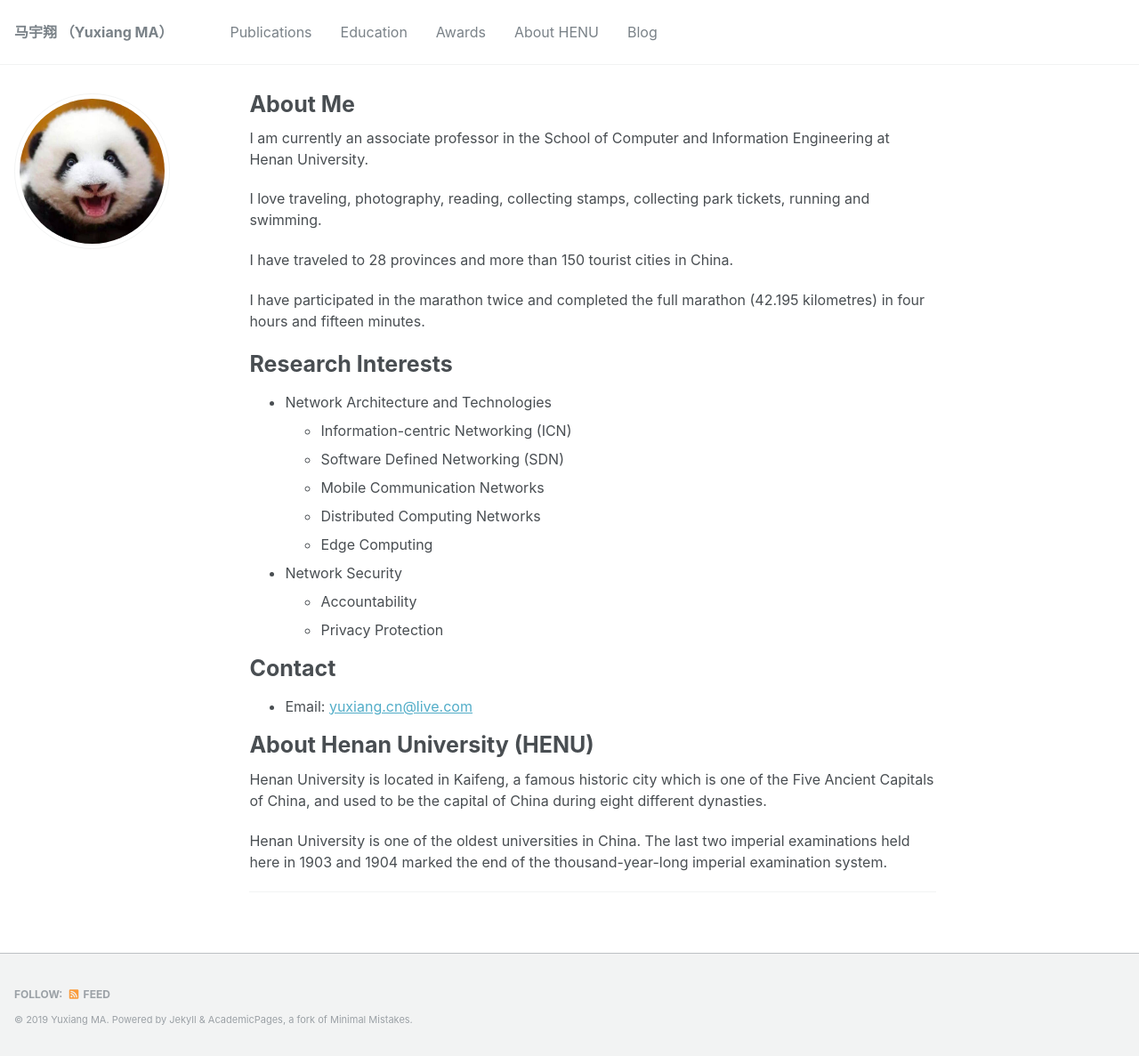
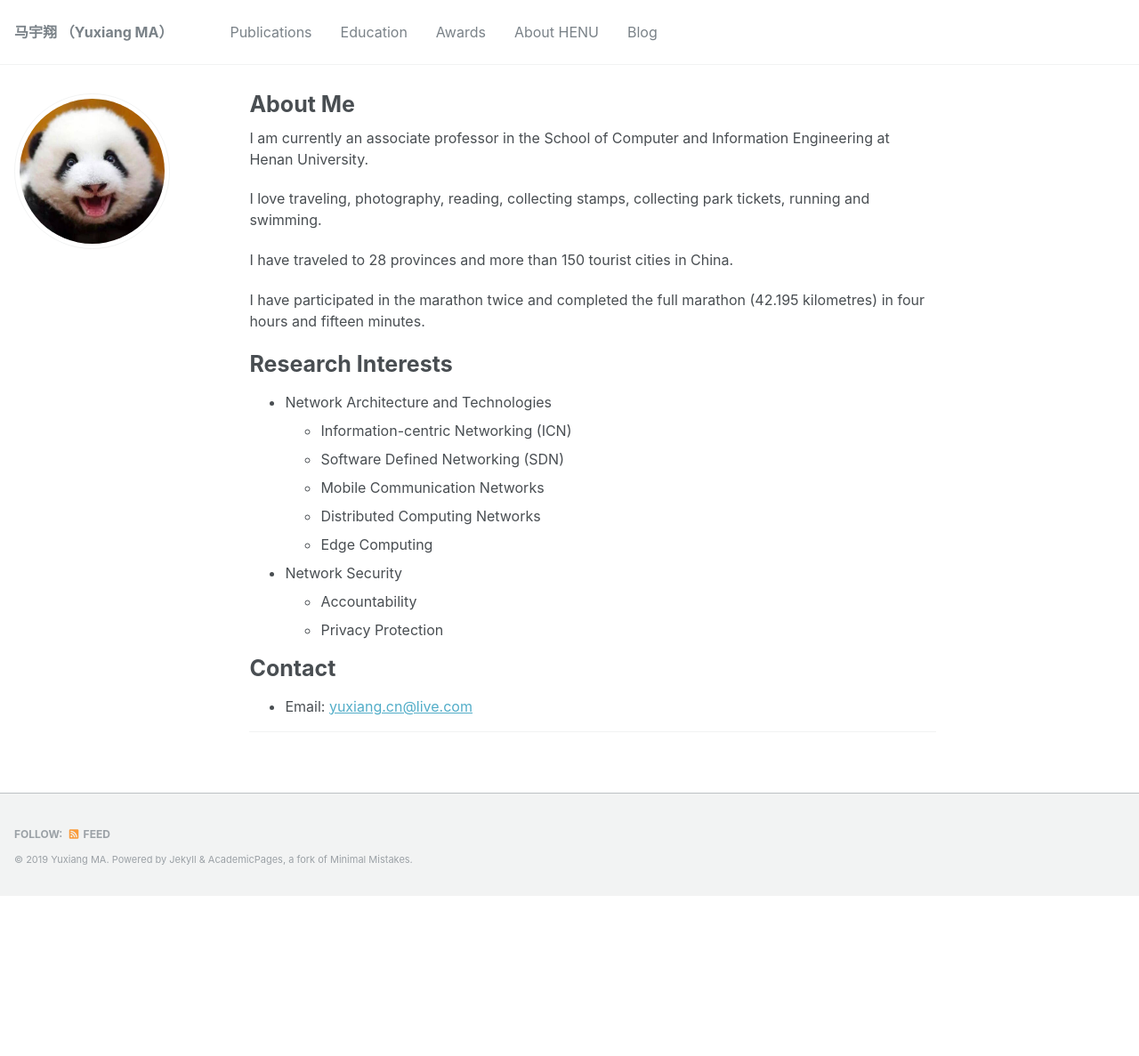
Before and after one commit to MaYuxiang/mayuxiang.github.io, a Jekyll site: the page built from _pages/about.md, in a window 1280 px wide. Shown: the whole page at 89% size. Built offline with Jekyll 4.4.1, drawn with Linux system fonts in a browser that asks for light colours; after the commit the page ends 1007 px from its top, so only the background shows below that.

Commit message:
Update
Update

```diff
--- a/_pages/about.md
+++ b/_pages/about.md
@@ -38,11 +38,4 @@ Contact
 * Email: <a alt="address" href="mailto:&#00121;&#0117;&#0000120;&#00000105;&#0000097;&#0000110;&#0000103;&#0000046;&#00099;&#000110;&#0000064;&#0108;&#000105;&#00000118;&#00101;&#0046;&#00099;&#0111;&#x06d;">&#00121;&#0117;&#0000120;&#00000105;&#0000097;&#0000110;&#0000103;&#0000046;&#00099;&#000110;&#0000064;&#0108;&#000105;&#00000118;&#00101;&#0046;&#00099;&#0111;&#x06d;</a>
 
 
-About Henan University (HENU)
-======
-
-Henan University is located in Kaifeng, a famous historic city which is one of the Five Ancient Capitals of China, and used to be the capital of China during eight different dynasties.
-
-Henan University is one of the oldest universities in China. The last two imperial examinations held here in 1903 and 1904 marked the end of the thousand-year-long imperial examination system.
-
 ---
```
